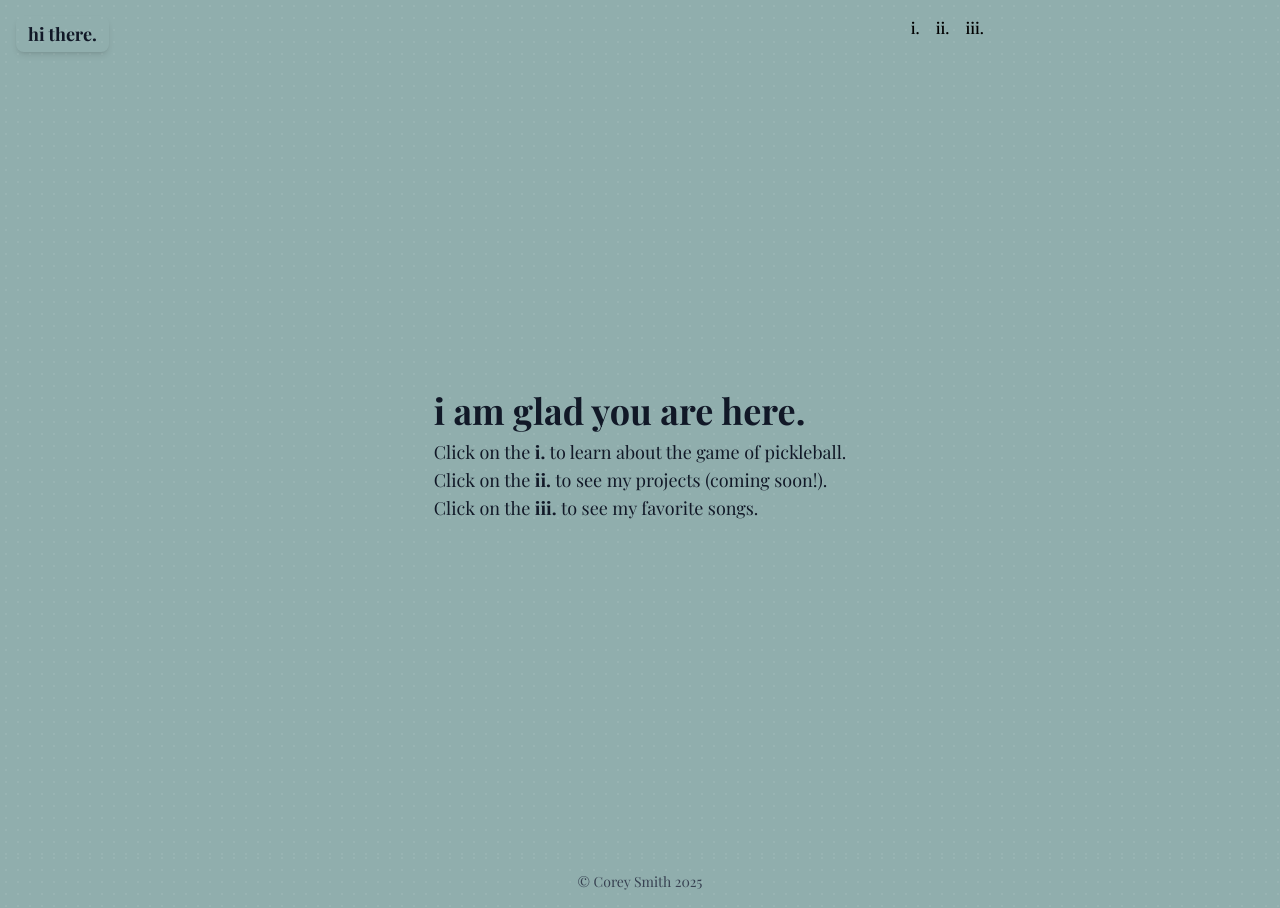
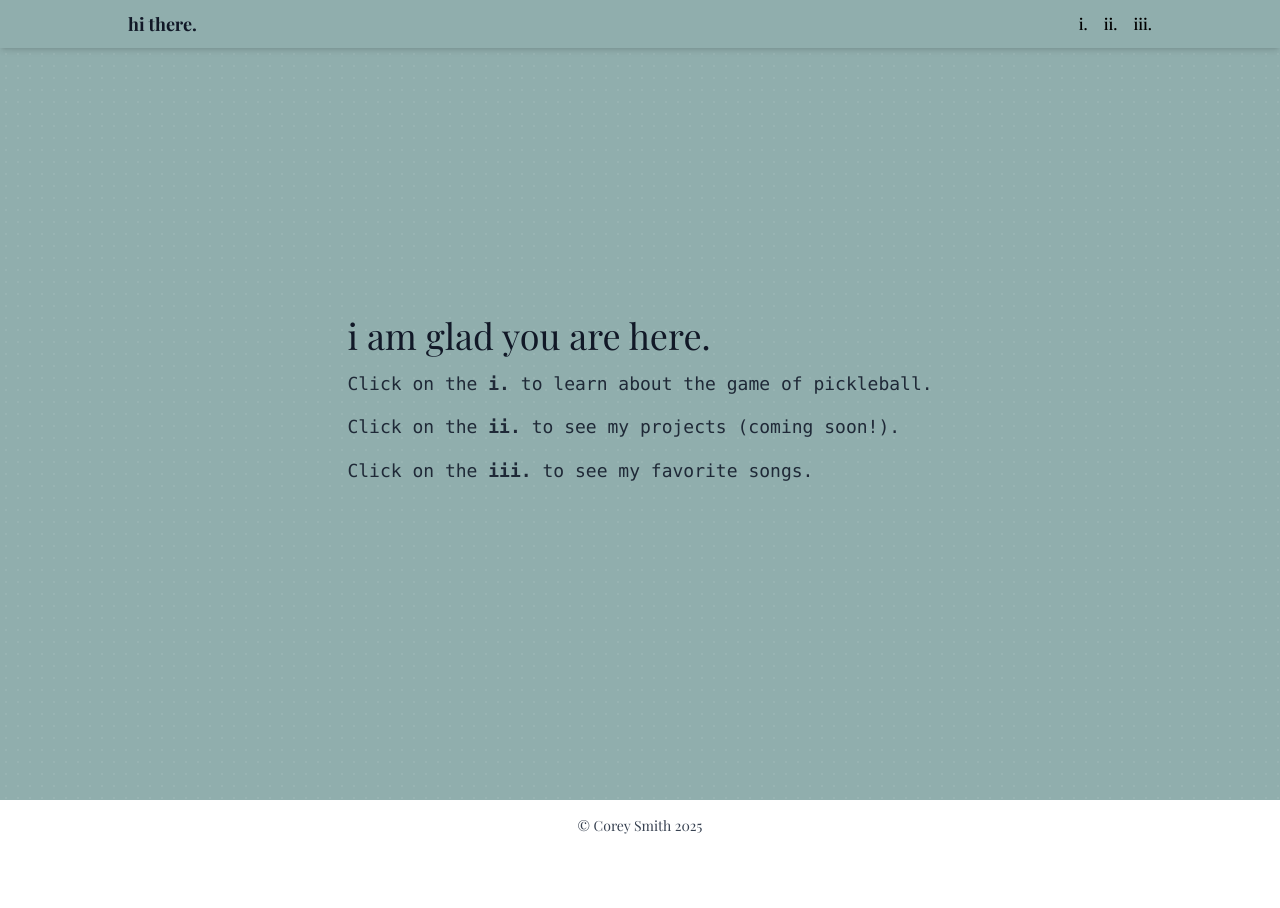
Before and after one commit to nobugzones/next-ts, a Next.js app: page / in a window 1280 px wide. After the commit the page ends 852 px from the top, so only its background shows below. Built offline with nearby package versions, Linux system fonts and the light colour scheme; a web font is replaced by a local one.

Commit message:
Header + background texture (finally)

```diff
--- a/app/about/page.tsx
+++ b/app/about/page.tsx
@@ -1,6 +1,6 @@
 export default function AboutPage() {
     return (
-      <div className="min-h-screen flex flex-col items-center justify-start bg-[#90Aead] text-center px-6 pt-20">
+      <div className="min-h-screen flex flex-col items-center justify-start text-center px-6 pt-20">
         {/* History Section */}
         <h1 className="text-4xl font-bold text-gray-900 mb-6">The History of Pickleball</h1>
         <p className="mt-4 text-lg text-gray-800 font-mono max-w-2xl leading-relaxed">
--- a/app/contact/page.tsx
+++ b/app/contact/page.tsx
@@ -1,6 +1,6 @@
 export default function ContactPage() {
   return (
-    <div className="min-h-screen flex flex-col items-center justify-center bg-[#90Aead] text-center px-6">
+    <div className="min-h-screen flex flex-col items-center justify-center text-center px-6">
       <h1 className="text-5xl font-bold text-gray-900 mb-6">Music</h1>
 
       {/* Song 1 */}
--- a/app/globals.css
+++ b/app/globals.css
@@ -3,7 +3,7 @@
 @tailwind utilities;
 
 /* Background Texture - Ensure Full Coverage */
-html, body, main {
+.bg-texture {
   background-color: #90Aead !important; /* Ensures color applies everywhere */
   background-image: radial-gradient(rgba(255, 255, 255, 0.07) 1px, transparent 1px);
   background-size: 12px 12px;
--- a/app/layout.tsx
+++ b/app/layout.tsx
@@ -45,26 +45,26 @@ export default function RootLayout({ children }: { children: React.ReactNode })
     <html lang="en">
       {/* Apply fonts globally by adding them to the className */}
       <body className={`relative min-h-screen flex flex-col ${playfair.variable} ${inter.variable}`}>
-        {/* Navigation Bar */}
-        <nav className="w-full max-w-5xl py-4 flex justify-between items-center px-6">
+        {/* Slim Header */}
+        <header className="fixed top-0 left-0 w-full h-12 bg-[#90Aead] shadow-md flex items-center px-6 z-50">
+          <nav className="w-full max-w-5xl flex justify-between items-center mx-auto">
             <Link
               href="/"
-            className="fixed top-4 left-6 px-3 py-1 text-lg font-bold text-gray-900 hover:text-gray-900
-                      bg-white md:bg-transparent rounded-lg shadow-md
-                      sm:top-4 sm:left-4 sm:bg-opacity-80"
+              className="text-lg font-bold text-gray-900 hover:text-gray-900"
             >
               hi there.
             </Link>
 
-          <div className="flex space-x-4 pr-4 ml-auto">
+            <div className="flex space-x-4">
               <Link href="/about" className="text-md font-medium hover:text-gray-900 transition">i.</Link>
               <Link href="/projects" className="text-md font-medium hover:text-gray-900 transition">ii.</Link>
-            <Link href="/contact" className="text-md font-medium hover:text-gray-900 transition">iii.</Link>
+              <Link href="/music" className="text-md font-medium hover:text-gray-900 transition">iii.</Link>
             </div>
           </nav>
+        </header>
 
         {/* Page Content */}
-        <main className="flex-grow w-full min-h-screen">{children}</main>
+        <main className="flex-grow w-full min-h-screen bg-texture">{children}</main>
 
         {/* Footer */}
         <footer className="w-full py-4 text-center bg-transparent text-gray-700 text-sm">
--- a/app/page.tsx
+++ b/app/page.tsx
@@ -1,12 +1,12 @@
 export default function Home() {
   return (
-    <main className="min-h-screen bg-[#90Aead] flex flex-col items-center justify-center px-6">
+    <main className="min-h-screen flex flex-col items-center justify-center px-6">
 
       {/* Center Content Lower on the Page */}
       <div className="flex flex-col items-center justify-center space-y-6">
-      <p className="text-4xl font-bold text-gray-900">
-        i am glad you are here.
-        <span className="block mt-2 text-lg font-normal">
+      <p className="text-4xl font-cursive text-gray-900">
+        i am glad you are here.<br></br>
+        <span className="mt-4 text-lg text-gray-800 font-mono max-w-2xl leading-relaxed">
           Click on the <strong>i.</strong> to learn about the game of pickleball.
           <br></br>
           Click on the <strong>ii.</strong> to see my projects (coming soon!).
--- a/app/projects/page.tsx
+++ b/app/projects/page.tsx
@@ -1,9 +1,9 @@
 export default function ProjectsPage() {
     return (
-      <div className="min-h-screen flex flex-col items-center justify-center bg-[#90Aead] text-center">
+      <div className="min-h-screen flex flex-col items-center justify-center text-center">
         <h1 className="text-5xl font-bold text-gray-950">My Projects</h1>
-        <p className="mt-2 text-lg text-gray-800">A collection of my work.</p>
-        <p className="mt-2 text-lg text-gray-700">Coming soon!</p>
+        <p className="mt-4 text-md text-gray-800">A collection of my work.</p>
+        <p className="mt-2 text-sm text-gray-700">Coming soon!</p>
       </div>
     );
   }
```
Lines whose indentation alone changed are shown as unchanged.
